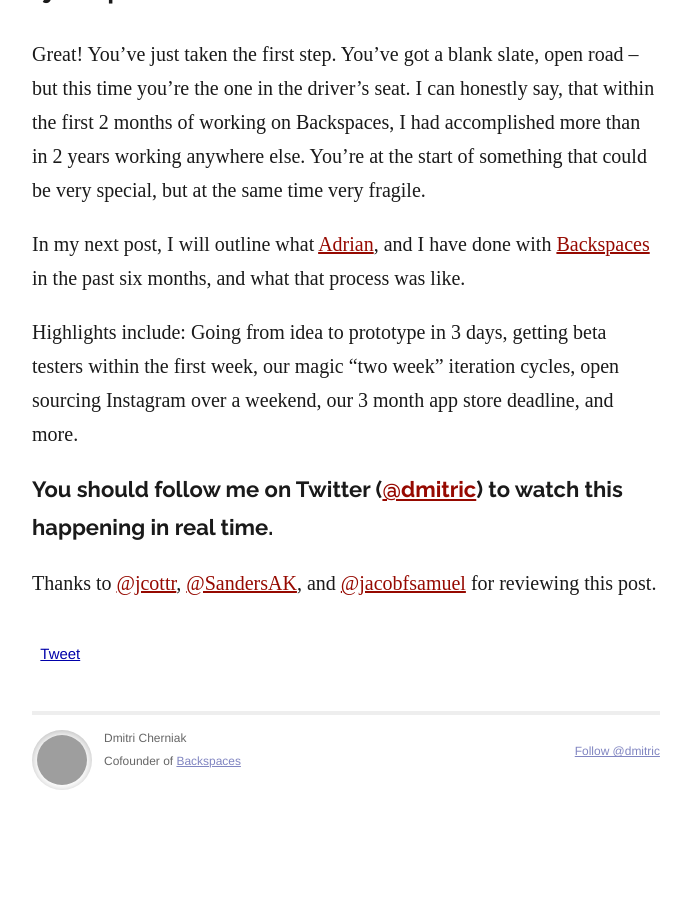
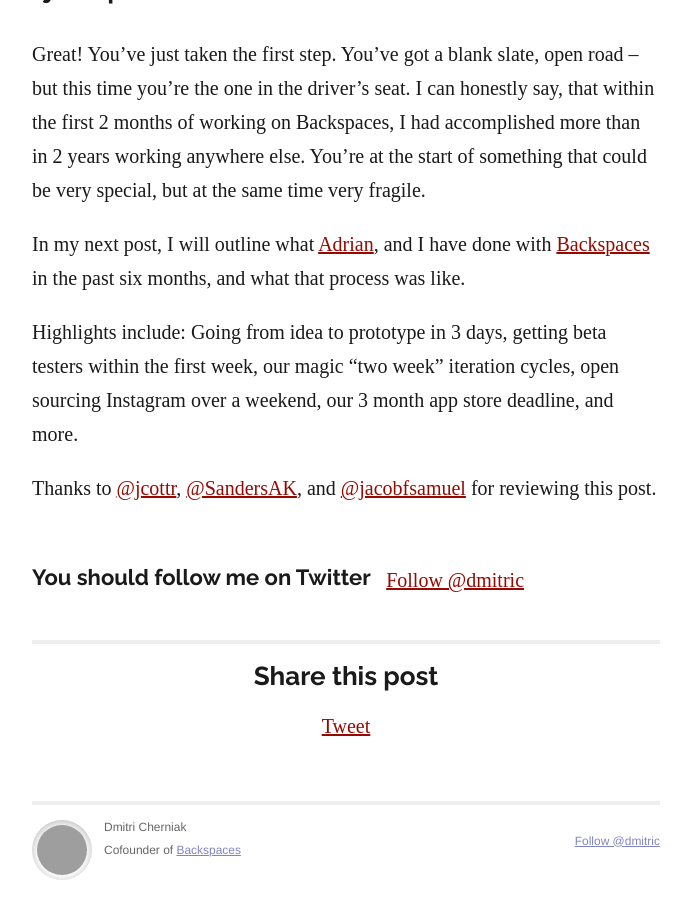
Before and after one commit to dmitric/dmitric.github.io, a Jekyll site: the page built from _posts/2012-12-07-young-persons-guide-to-quitting-your-job.markdown, in a window 1280 px wide and 900 px high, scrolled down 3431 px. Shown: the whole window, without its empty margins (294-985 px from the left). Built offline with Jekyll 4.4.1, drawn with Linux system fonts in a browser that asks for light colours; some web fonts are replaced; comment, search, counter and statistics services are not loaded; before the commit the page ends 4241 px from its top, so only the background shows below that; grey boxes are pictures that could not be loaded.

Commit message:
story changes

```diff
--- a/_layouts/post.html
+++ b/_layouts/post.html
@@ -7,10 +7,12 @@
 <br /><br />
 <div id="post">
 {{ content }}
-</div>
 <br />
-<div id="social">
+<div><h2 style="float:left;">You should follow me on Twitter &nbsp;&nbsp;</h2></div><div style="display:inline-block;margin-top: 4px;"><a href="https://twitter.com/dmitric" class="twitter-follow-button" data-show-count="false" data-size="large">Follow @dmitric</a></div>
+<h1 style="padding:10px 0;margin-bottom:0;text-align:center;border-top: 4px solid #eee;">Share this post</h1>
+<div id="social" style="text-align:center;">
   <div class="fb-like" data-href="http://dmitric.github.io{{ page.url }}" data-send="false" data-layout="box_count" data-width="200" data-show-faces="true"></div>&nbsp;&nbsp;<a href="https://twitter.com/share" class="twitter-share-button" data-related="dmitric" data-count="vertical">Tweet</a>&nbsp;&nbsp;<div class="g-plus" data-action="share" data-annotation="vertical-bubble" data-height="60"></div>&nbsp;&nbsp;
   <script src="http://platform.linkedin.com/in.js" type="text/javascript"></script>
   <script type="IN/Share" data-counter="top"></script>
 </div>
+</div>
--- a/_posts/2012-12-07-young-persons-guide-to-quitting-your-job.markdown
+++ b/_posts/2012-12-07-young-persons-guide-to-quitting-your-job.markdown
@@ -71,7 +71,4 @@
 
 Highlights include: Going from idea to prototype in 3 days, getting beta testers within the first week, our magic "two week" iteration cycles, open sourcing Instagram over a weekend, our 3 month app store deadline, and more.
 
-You should follow me on Twitter (<a href="http://twitter.com/dmitric">@dmitric</a>) to watch this happening in real time.
--------------------
-
 Thanks to <a href="http://twitter.com/jcottr">@jcottr</a>, <a href="http://twitter.com/SandersAK">@SandersAK</a>, and <a href="http://twitter.com/jacobfsamuel">@jacobfsamuel</a> for reviewing this post.
```
